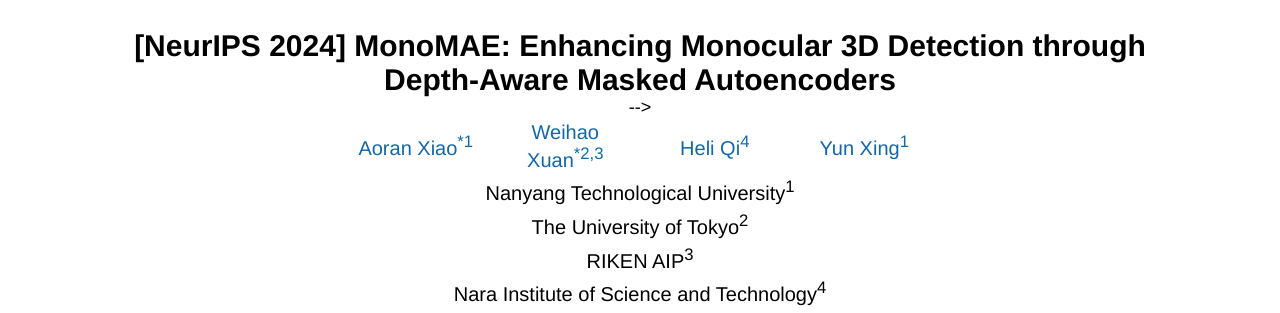
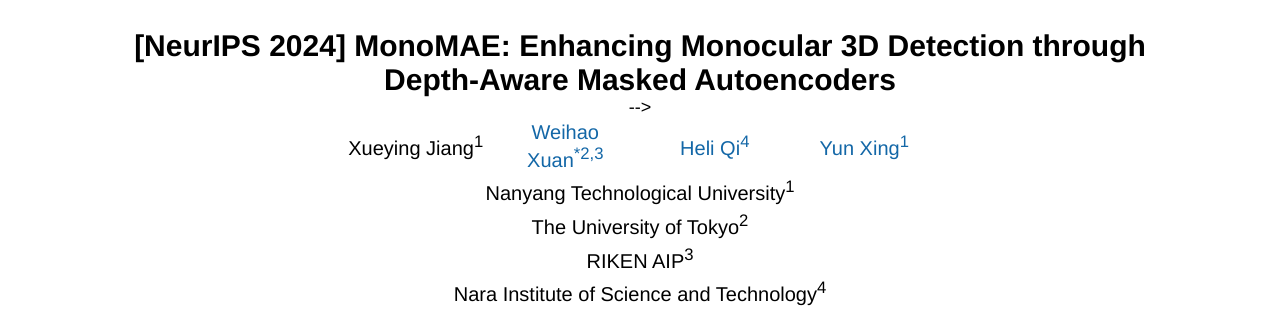
Before and after one commit to jiang-xueying/jiang-xueying.github.io, a Jekyll site: the page projects/MonoMAE.html, which Jekyll copies as it is, in a window 1280 px wide and 900 px high. Shown: the top 313 px of the window. Built offline with Jekyll 4.4.1, drawn with Linux system fonts in a browser that asks for light colours; comment, search, counter and statistics services are not loaded.

Commit message:
Update MonoMAE.html

```diff
--- a/projects/MonoMAE.html
+++ b/projects/MonoMAE.html
@@ -144,7 +144,7 @@
 				<tr>
 					<td align=center width=100px>
 						<center>
-							<span style="font-size:20px"><a href="https://xiaoaoran.github.io">Aoran Xiao<sup>*1</sup></a></span>
+							<span style="font-size:20px">Xueying Jiang<sup>1</sup></span>
 						</center>
 					</td>
 					<td align=center width=100px>
```
